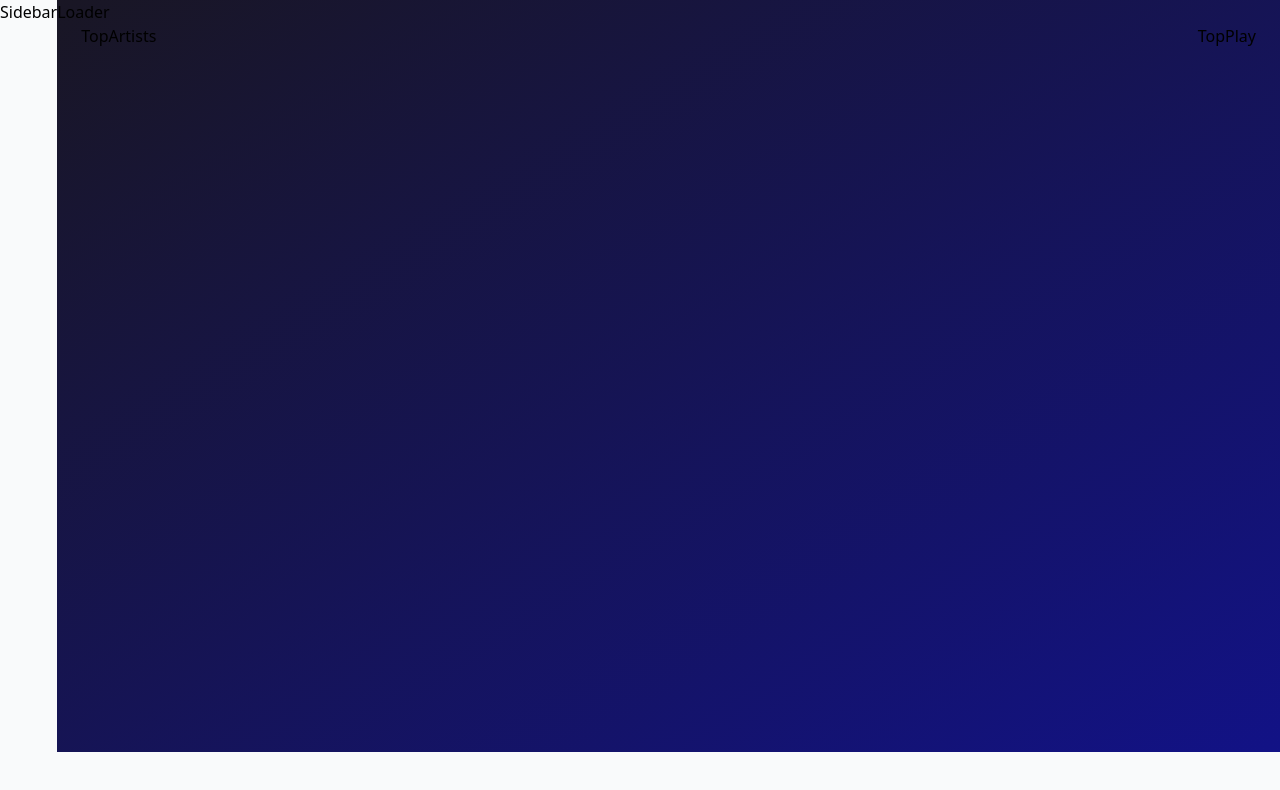
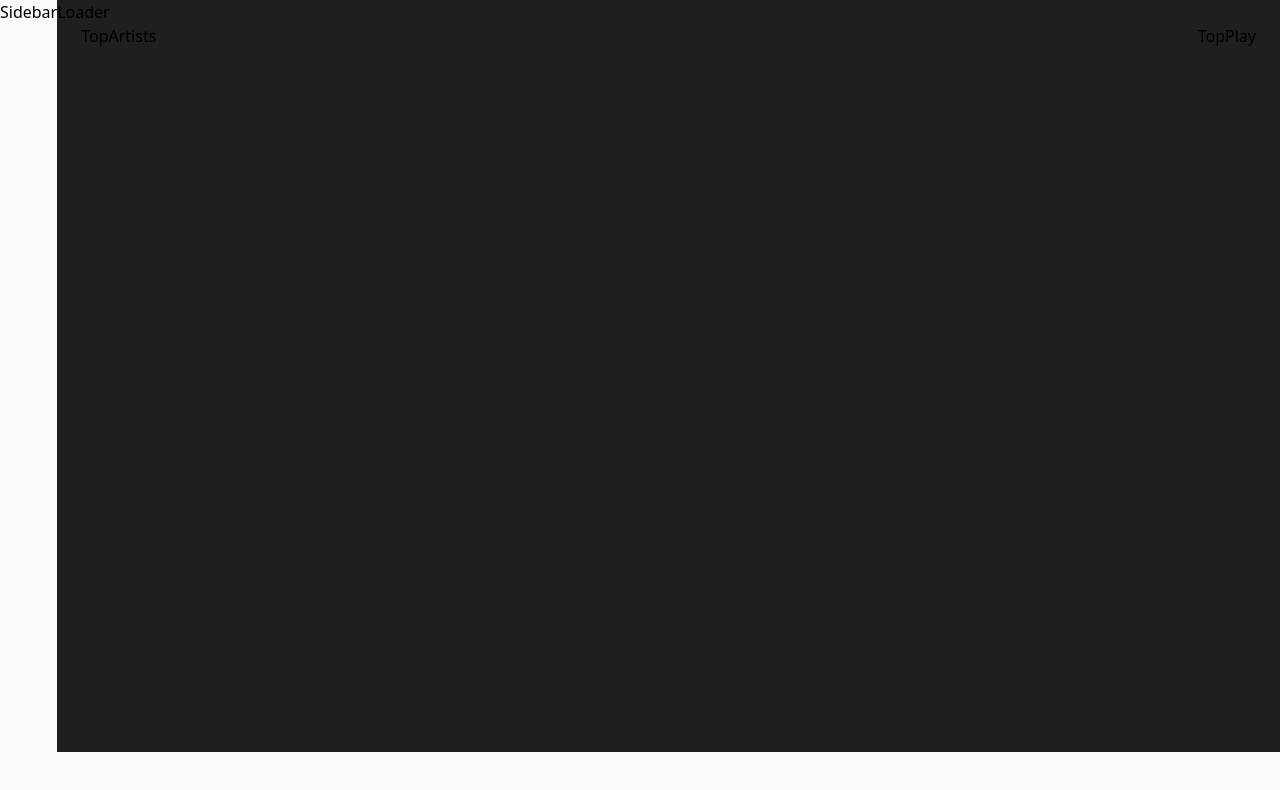
Before and after one commit to nonchain/react-spotify-clone, a React (Vite) app: page /top-artists in a window 1280 px wide. Shown: the top 790 px of the page. Built offline with nearby package versions, Linux system fonts and the light colour scheme.

Commit message:
Add primary color

```diff
--- a/src/App.jsx
+++ b/src/App.jsx
@@ -10,7 +10,7 @@ const App = () => {
   return (
     <div className="relative flex">
       <Sidebar />
-      <div className="flex-1 flex flex-col bg-gradient-to-br from-black to-[#121286]">
+      <div className="flex-1 flex flex-col bg-primary-100">
         <Searchbar />
 
         <div className="px-6 h-[calc(100vh-72px)] overflow-y-scroll hide-scrollbar flex xl:flex-row flex-col-reverse">
--- a/tailwind.config.js
+++ b/tailwind.config.js
@@ -5,6 +5,10 @@ module.exports = {
     extend: {
       colors: {
         black: '#191624',
+        primary: {
+          100: '#1f1f1f',
+          200: '#232323',
+        }
       },
       animation: {
         slideup: 'slideup 1s ease-in-out',
```
